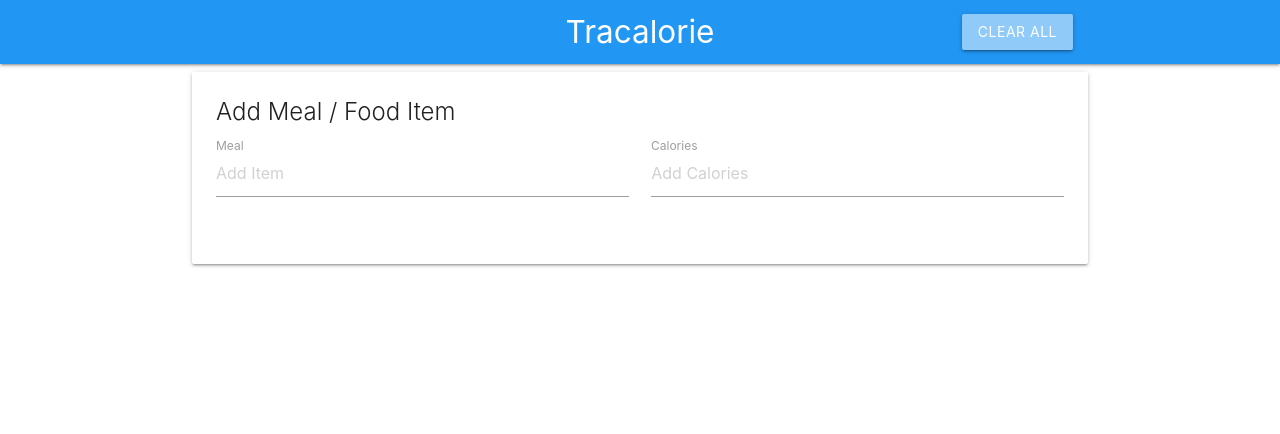
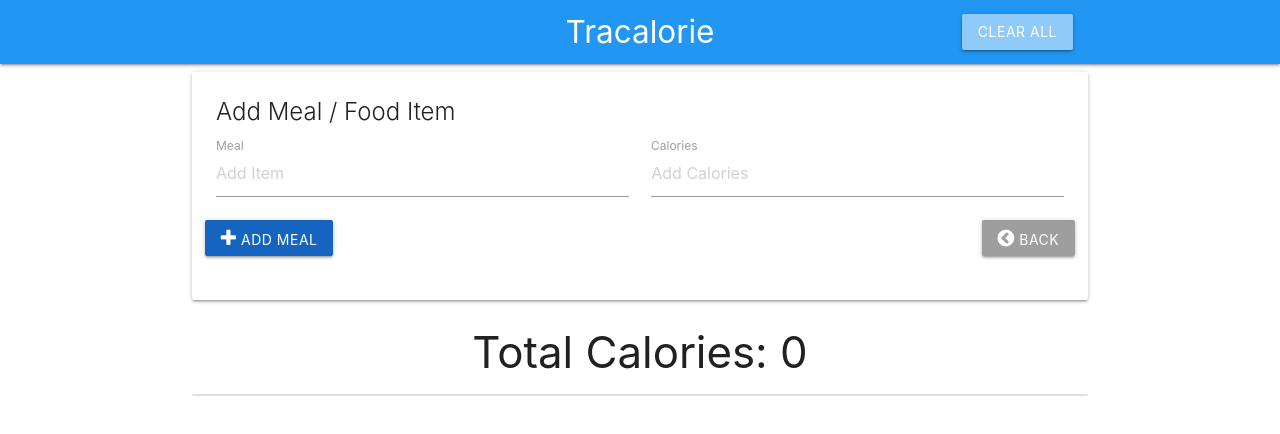
Before and after one commit to vzan2012/Tracalorie, a plain HTML site: page index.html in a window 1280 px wide. Drawn offline with nearby package versions, Linux system fonts and the light colour scheme.

Commit message:
feat(home): UI Design updated

```diff
--- a/index.html
+++ b/index.html
@@ -35,8 +35,9 @@
     </nav>
     <!-- NavBar - Section - End -->
 
-    <!-- Form Section - Start -->
+    <!-- Container Section - Start -->
     <div class="container">
+      <!-- Form Section - Start -->
       <div class="card">
         <div class="card-content">
           <span class="card-title">Add Meal / Food Item</span>
@@ -54,12 +55,51 @@
                 />
                 <label for="item-calories">Calories</label>
               </div>
+              <!-- Add Meal - Button -->
+              <button class="add-btn btn blue darken-3">
+                <i class="fa fa-plus"></i> Add Meal
+              </button>
+              <!-- Update Meal - Button -->
+              <!-- <button class="update-btn btn orange">
+                <i class="fa fa-pencil"></i> Update Meal
+              </button> -->
+              <!-- Delete Meal - Button -->
+              <!-- <button class="delete-btn btn red">
+                <i class="fa fa-remove"></i> Remove Meal
+              </button> -->
+              <!-- Back - Button -->
+              <button class="back-btn btn grey pull-right">
+                <i class="fa fa-chevron-circle-left"></i> Back
+              </button>
             </div>
           </form>
         </div>
       </div>
+      <!-- Form Section - End -->
+
+      <!-- Calorie Count - Section - Start -->
+      <h3 class="center-align">
+        Total Calories: <span class="total-calories">0</span>
+      </h3>
+      <!-- Calorie Count - Section - End -->
+
+      <!-- Item List -->
+      <ul id="item-list" class="collection">
+        <!-- <li class="collection-item" id="item-0">
+          <strong>Salade Dinner: </strong><em>900 Calories</em>
+          <a href="" class="secondary-content"><i class="fa fa-pencil"></i></a>
+        </li>
+        <li class="collection-item" id="item-0">
+          <strong>Bread: </strong><em>400 Calories</em>
+          <a href="" class="secondary-content"><i class="fa fa-pencil"></i></a>
+        </li>
+        <li class="collection-item" id="item-0">
+          <strong>Ice cream: </strong><em>300 Calories</em>
+          <a href="" class="secondary-content"><i class="fa fa-pencil"></i></a>
+        </li> -->
+      </ul>
     </div>
-    <!-- Form Section - End -->
+    <!-- Container Section - End -->
 
     <!-- jQuery CDN -->
     <script src="https://cdnjs.cloudflare.com/ajax/libs/jquery/3.4.0/jquery.min.js"></script>
```
